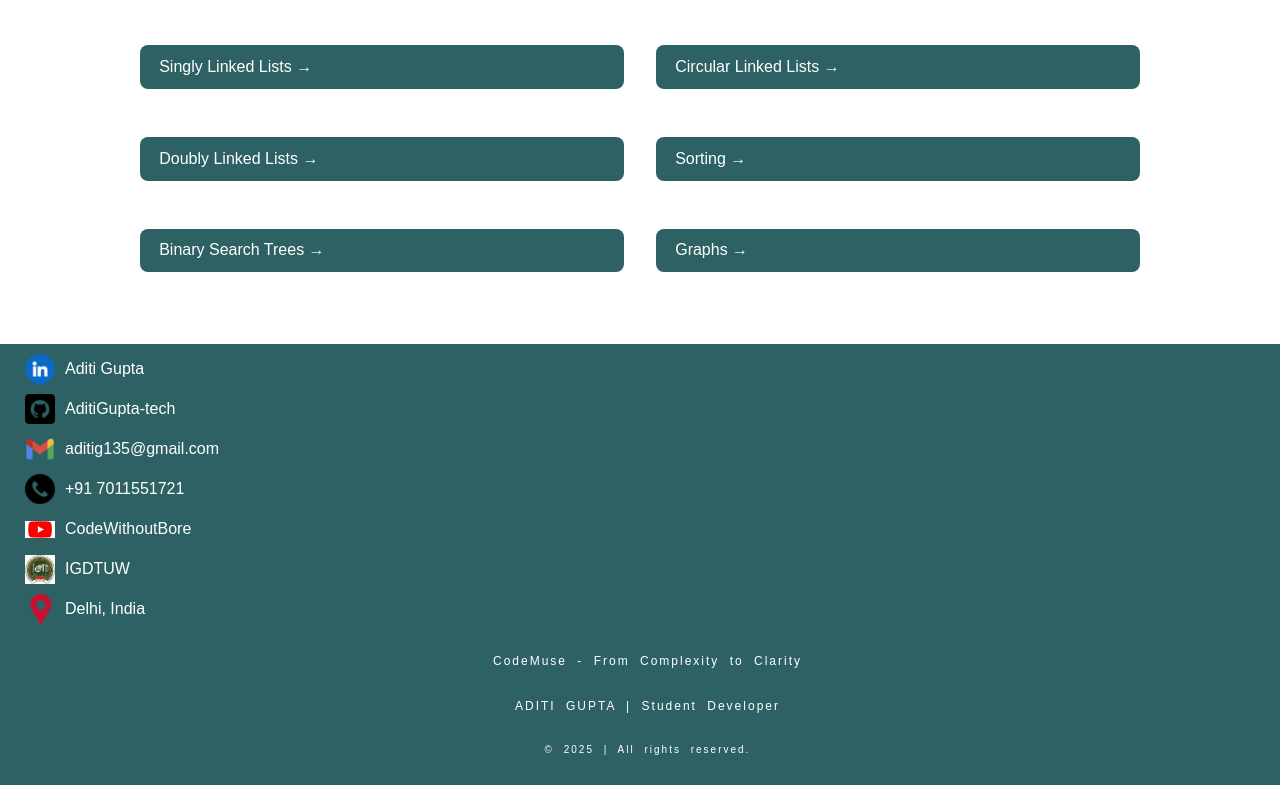
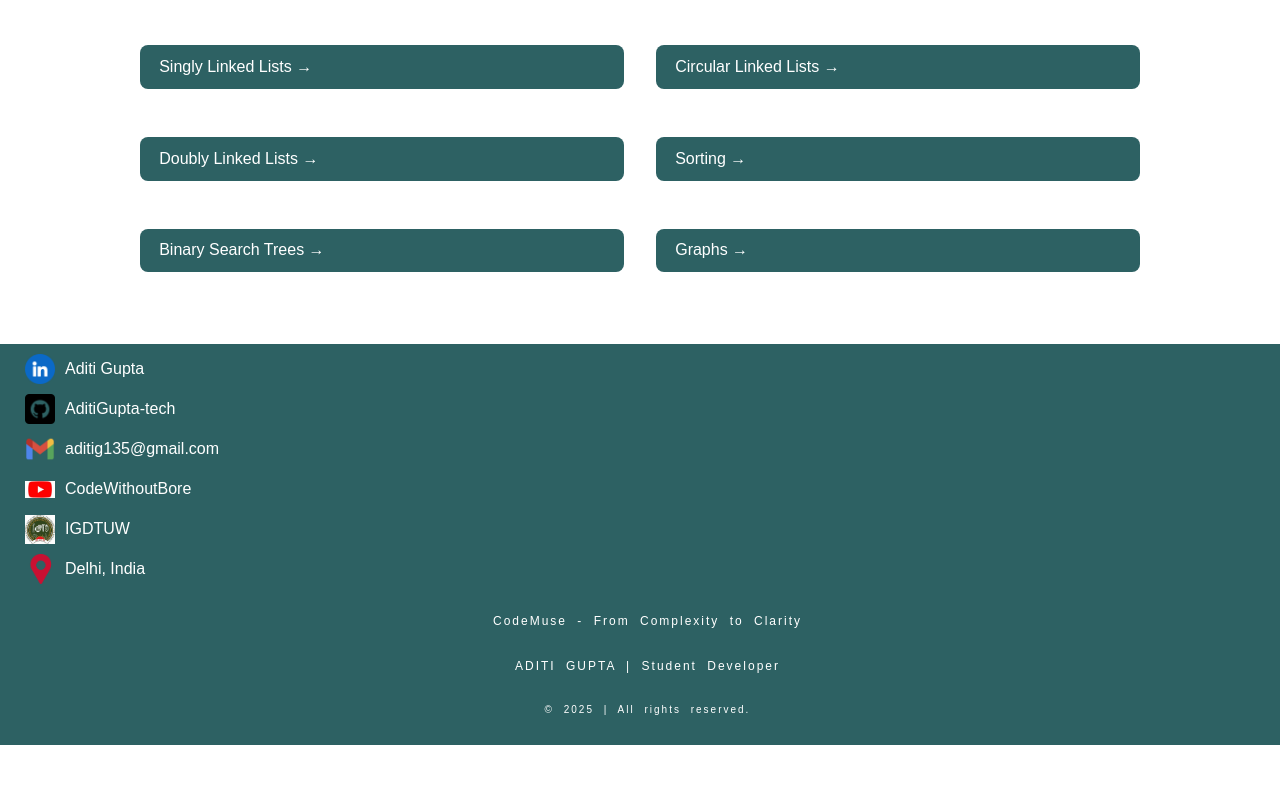
Before and after one commit to AditiGupta-tech/CodeMuse, a plain HTML site: page index.html in a window 1280 px wide. Shown: the part 472-1257 px from the top of the page. After the commit the page ends 1217 px from the top, so only its background shows below. Drawn offline with nearby package versions, Linux system fonts and the light colour scheme.

Commit message:
updated contact info

```diff
--- a/index.html
+++ b/index.html
@@ -206,10 +206,6 @@
       <img src="email.png" alt="Email Icon">
       <a href="mailto: aditig135@gmail.com" class="link">aditig135@gmail.com</a>
     </div>
-    <div class="footer-item">
-      <img src="phone-call.png" alt="Phone Icon">
-      <a href="tel: +91 7011551721" class="link">+91 7011551721</a>
-    </div>
 
     <div class="footer-item">
       <img src="youtube.png" alt="Youtube Icon">
```
